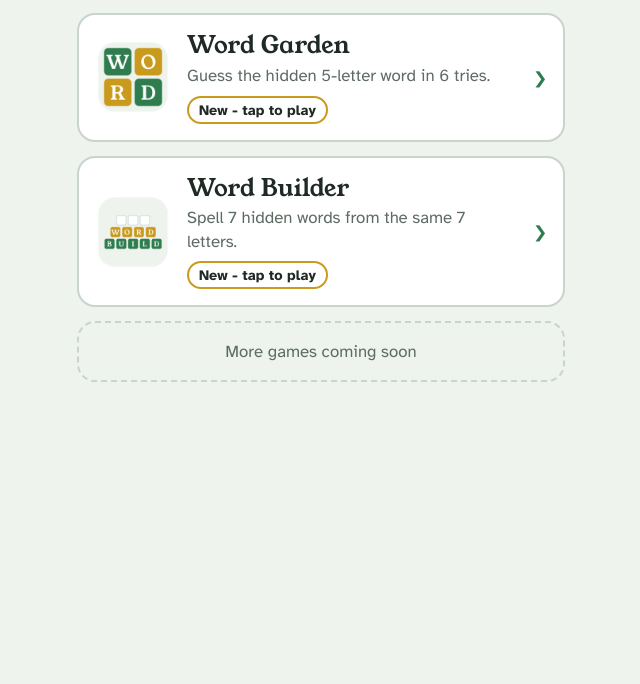
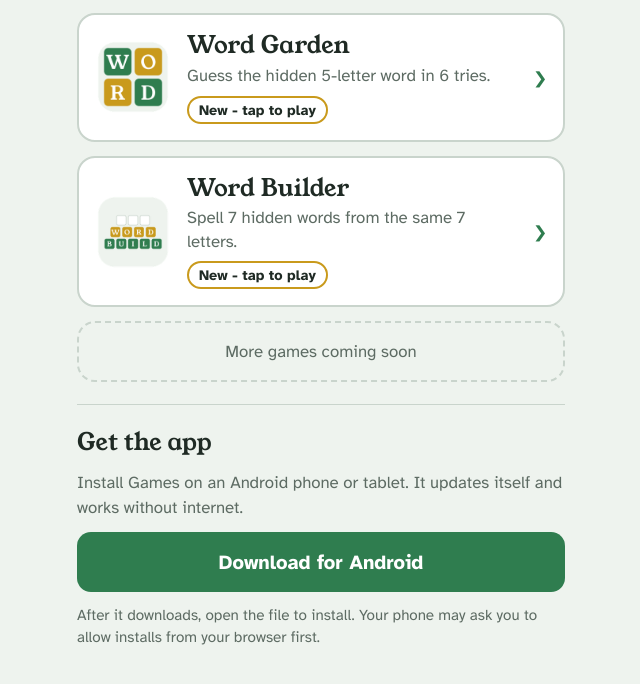
Before and after one commit to Trey120234/family-games, a plain HTML site: page web/index.html in a window 1280 px wide. Shown: the part 96-780 px from the top of the page, without its empty margins (319-959 px from the left). Drawn offline with Linux system fonts and the light colour scheme.

Commit message:
Random order and download button

```diff
--- a/web/home.css
+++ b/web/home.css
@@ -118,6 +118,49 @@
   color: var(--muted);
 }
 
+/* ---------- "Get the app" box (website only) ---------- */
+.get-app {
+  padding-block: 20px 4px;
+  border-top: 1px solid var(--line);
+  display: flex;
+  flex-direction: column;
+  gap: 12px;
+}
+
+.get-app h2 {
+  margin: 0;
+  font-family: var(--display);
+  font-weight: 400;
+  font-size: 1.5rem;
+  color: var(--fg);
+}
+
+.get-app p {
+  margin: 0;
+  font-size: 1.05rem;
+  line-height: 1.45;
+  color: var(--muted);
+}
+
+.download-btn {
+  min-height: 60px;
+  display: flex;
+  align-items: center;
+  justify-content: center;
+  border-radius: 14px;
+  background: var(--accent);
+  color: var(--on-tile);
+  font: 700 1.25rem var(--body);
+  text-decoration: none;
+}
+
+.download-btn:focus-visible {
+  outline: 3px solid var(--accent);
+  outline-offset: 3px;
+}
+
+.get-app .get-app-note { font-size: 0.95rem; }
+
 @media (prefers-reduced-motion: reduce) {
   .game-card:active { transform: none; }
 }
--- a/web/home.js
+++ b/web/home.js
@@ -78,7 +78,19 @@ function showHome() {
   list.appendChild(makeComingSoon());
 }
 
+// Shows the "Get the app" box only where the download makes sense:
+// not inside the app itself (Android marks it with "; wv)"), and not on
+// iPhones or iPads, which can't install Android apps.
+function showDownload() {
+  const agent = navigator.userAgent;
+  const insideApp = /; wv\)/.test(agent);
+  const isApple = /iPhone|iPad|iPod/.test(agent) ||
+    (/Macintosh/.test(agent) && navigator.maxTouchPoints > 1);   // newer iPads
+  $("getApp").hidden = insideApp || isApple;
+}
+
 showHome();
+showDownload();
 
 // Coming back from a game: refresh the stats line (e.g. a new streak).
 window.addEventListener("pageshow", showHome);
--- a/web/index.html
+++ b/web/index.html
@@ -18,6 +18,15 @@
 
     <!-- The game cards are built by home.js from the list in games.js -->
     <div class="game-list" id="gameList"></div>
+
+    <!-- "Get the app" box. Shown only in a web browser on Android or a computer:
+         hidden inside the app itself, and on iPhones (the app file is Android-only). -->
+    <section class="get-app" id="getApp" hidden>
+      <h2>Get the app</h2>
+      <p>Install Games on an Android phone or tablet. It updates itself and works without internet.</p>
+      <a class="download-btn" href="download/Games.apk" download>Download for Android</a>
+      <p class="get-app-note">After it downloads, open the file to install. Your phone may ask you to allow installs from your browser first.</p>
+    </section>
   </main>
 
   <!-- games.js must load before home.js -->
```
Also changed, not shown: web/games/word-builder/game.js (+31 -5 lines), web/sw.js (+8 -5 lines), 2 other files.
